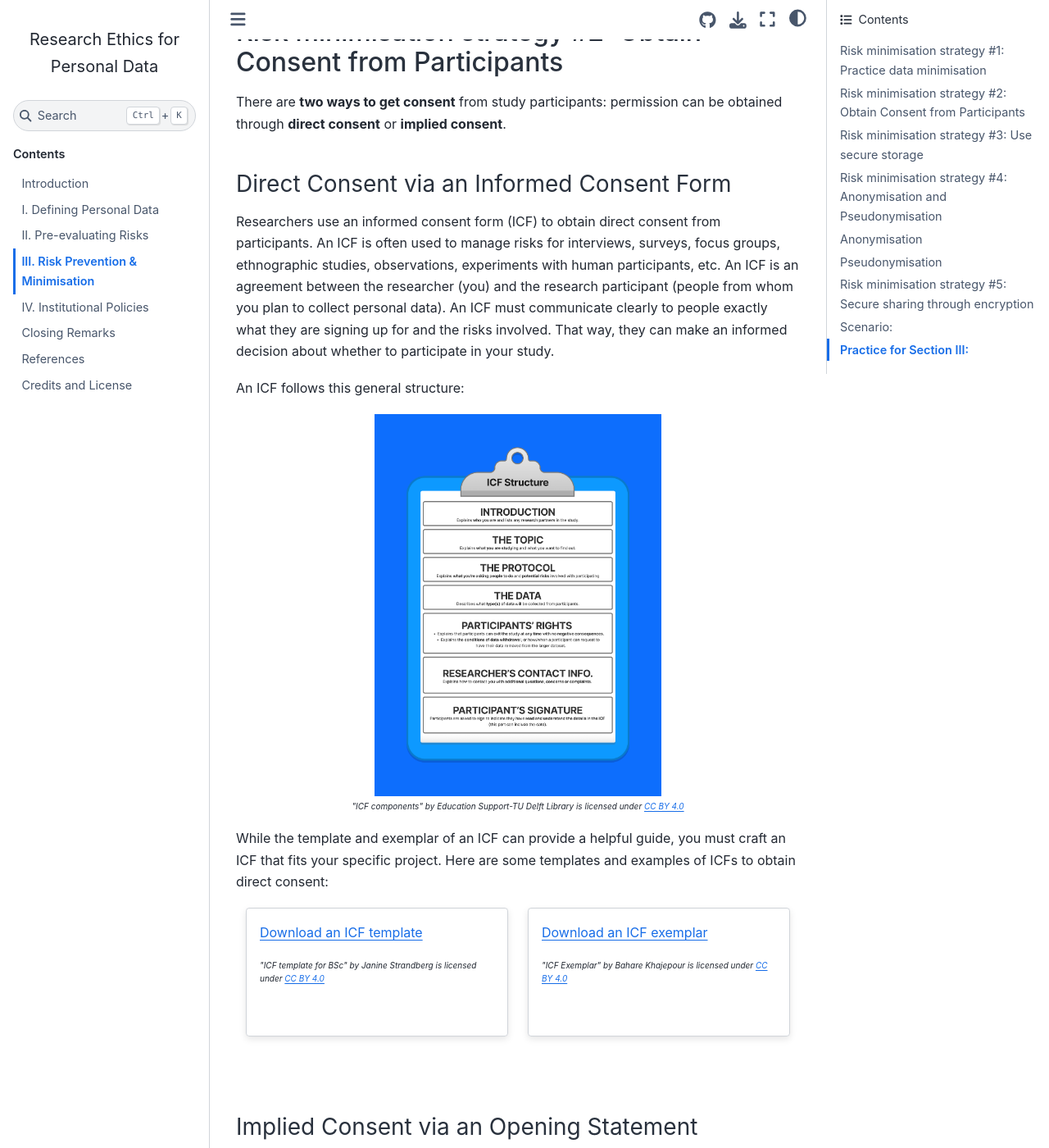
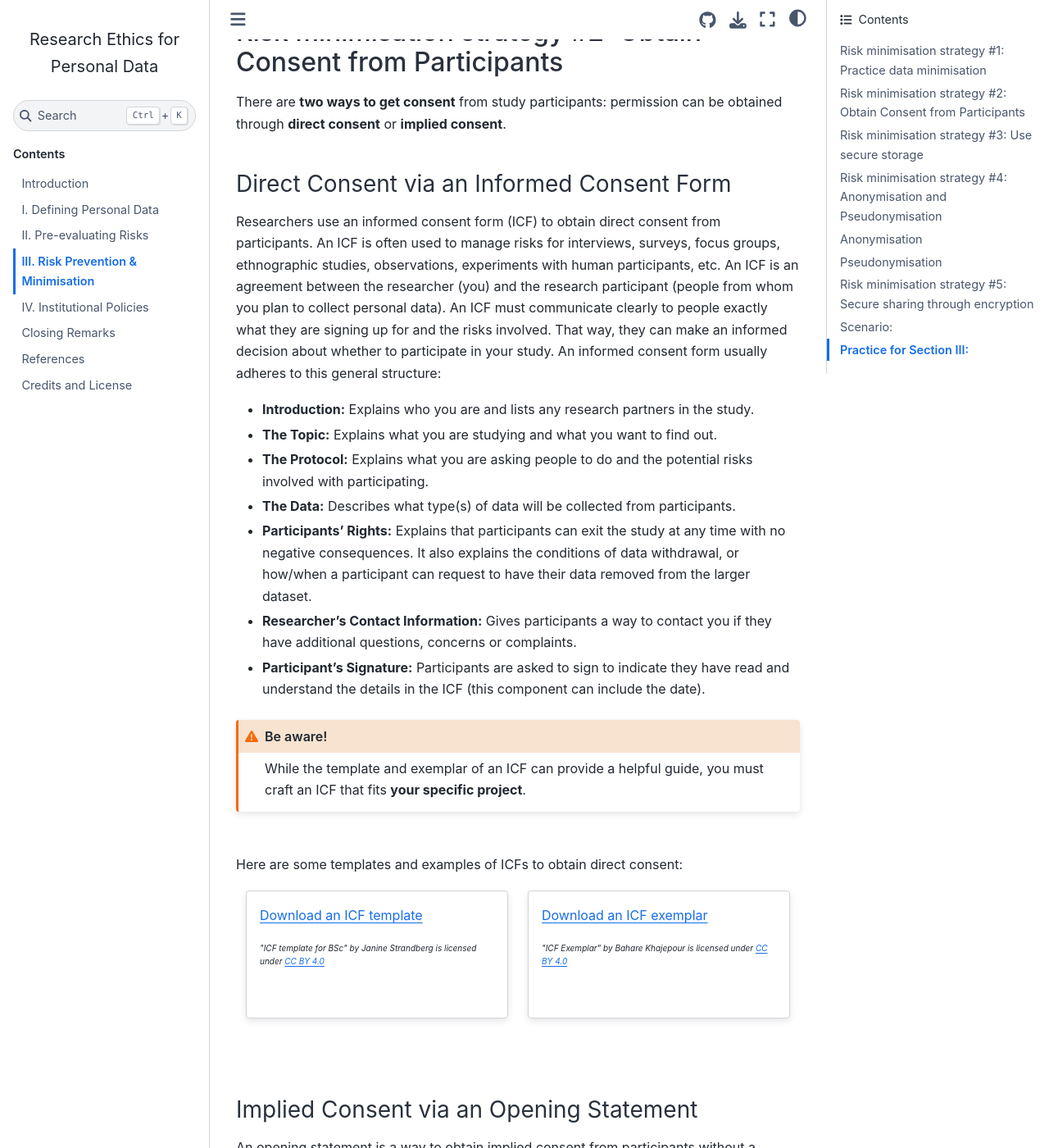
Before and after one commit to tu-delft-library/BSc_Research_Ethics_for_Personal_Data, a Jupyter Book: the page built from book/risk_mitigation.md, in a window 1280 px wide and 1400 px high, scrolled down 1058 px. Shown: the whole window at 82% size. Built offline with Jupyter Book 1.0.4 settings and Sphinx 7.4.7 and the Sphinx Book theme 1.1.4, drawn with Linux system fonts in a browser that asks for light colours; comment, search, counter and statistics services are not loaded.

Commit message:
changed ICF graphic to bullet pointed list (accessibility)

````diff
--- a/book/risk_mitigation.md
+++ b/book/risk_mitigation.md
@@ -30,21 +30,29 @@ There are **two ways to get consent** from study participants: permission can be
 
 ### Direct Consent via an Informed Consent Form
 
-Researchers use an informed consent form (ICF) to obtain direct consent from participants. An ICF is often used to manage risks for interviews, surveys, focus groups, ethnographic studies, observations, experiments with human participants, etc. An ICF is an agreement between the researcher (you) and the research participant (people from whom you plan to collect personal data). An ICF must communicate clearly to people exactly what they are signing up for and the risks involved. That way, they can make an informed decision about whether to participate in your study.
+Researchers use an informed consent form (ICF) to obtain direct consent from participants. An ICF is often used to manage risks for interviews, surveys, focus groups, ethnographic studies, observations, experiments with human participants, etc. An ICF is an agreement between the researcher (you) and the research participant (people from whom you plan to collect personal data). An ICF must communicate clearly to people exactly what they are signing up for and the risks involved. That way, they can make an informed decision about whether to participate in your study. An informed consent form usually adheres to this general structure:
 
-An ICF follows this general structure:
-```{image} graphics/ICF_diagram.png
-:alt: clipboard with components of an ICF
-:class: bg-primary mb-1
-:width: 350px
-:align: center
+- **Introduction:** Explains who you are and lists any research partners in the study.
+
+- **The Topic:** Explains what you are studying and what you want to find out.
+
+- **The Protocol:** Explains what you are asking people to do and the potential risks involved with participating.
+
+- **The Data:** Describes what type(s) of data will be collected from participants.
+
+- **Participants’ Rights:** Explains that participants can exit the study at any time with no negative consequences. It also explains the conditions of data withdrawal, or how/when a participant can request to have their data removed from the larger dataset.
+
+- **Researcher’s Contact Information:** Gives participants a way to contact you if they have additional questions, concerns or complaints.
+
+ - **Participant’s Signature:** Participants are asked to sign to indicate they have read and understand the details in the ICF (this component can include the date).
+
+```{admonition} Be aware!
+:class: warning
+While the template and exemplar of an ICF can provide a helpful guide, you must craft an ICF that fits **your specific project**.
 ```
-<p style="font-size: x-small; text-align: center;">
-  <em>"ICF components" by Education Support-TU Delft Library is licensed under
-  <a href="https://creativecommons.org/licenses/by/4.0/">CC BY 4.0</a></em>
-</p>
+<br>
 
-While the template and exemplar of an ICF can provide a helpful guide, you must craft an ICF that fits your specific project. Here are some templates and examples of ICFs to obtain direct consent:
+Here are some templates and examples of ICFs to obtain direct consent:
 
 ::::{grid} 2
 :::{grid-item-card}
````
